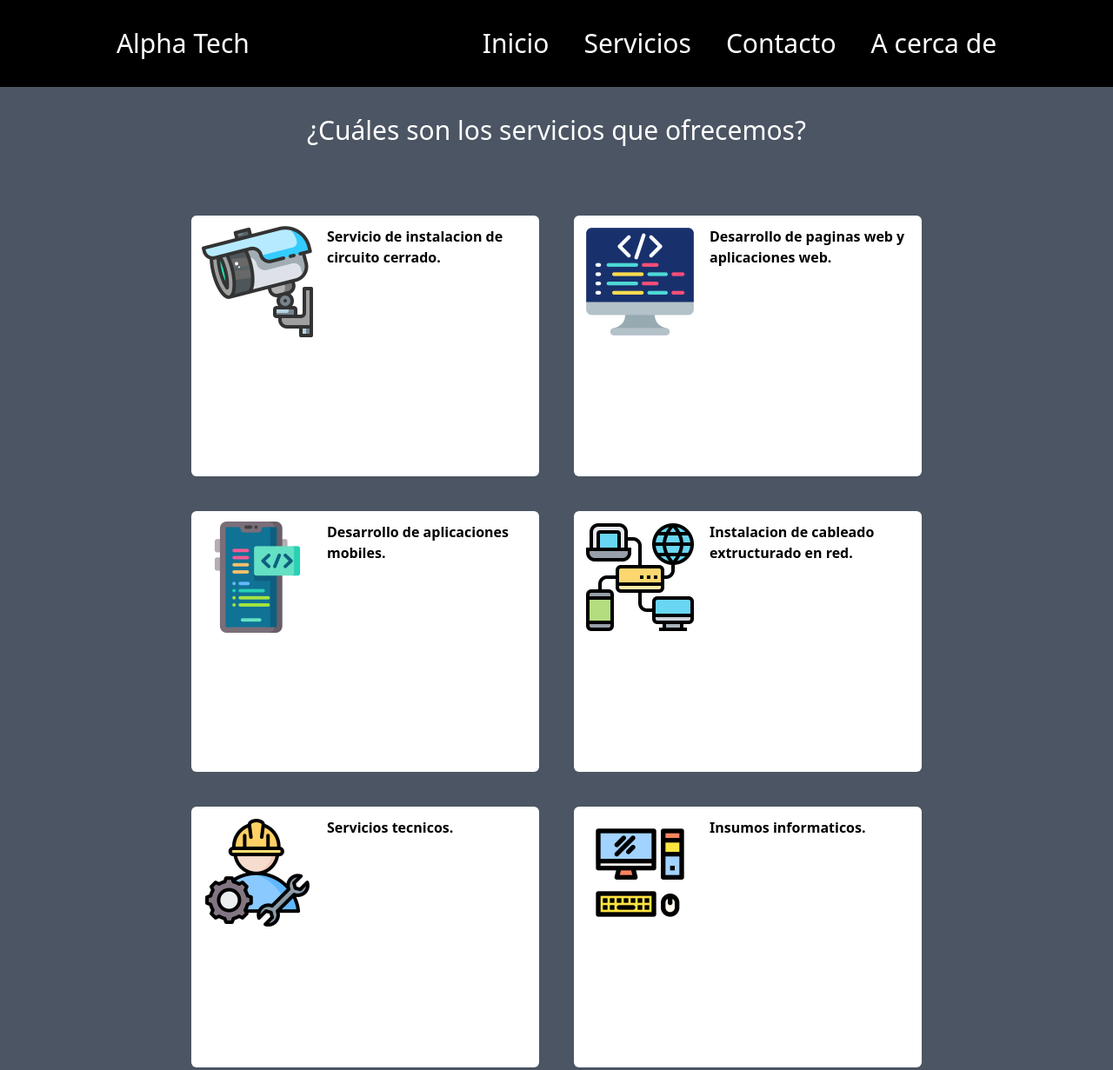
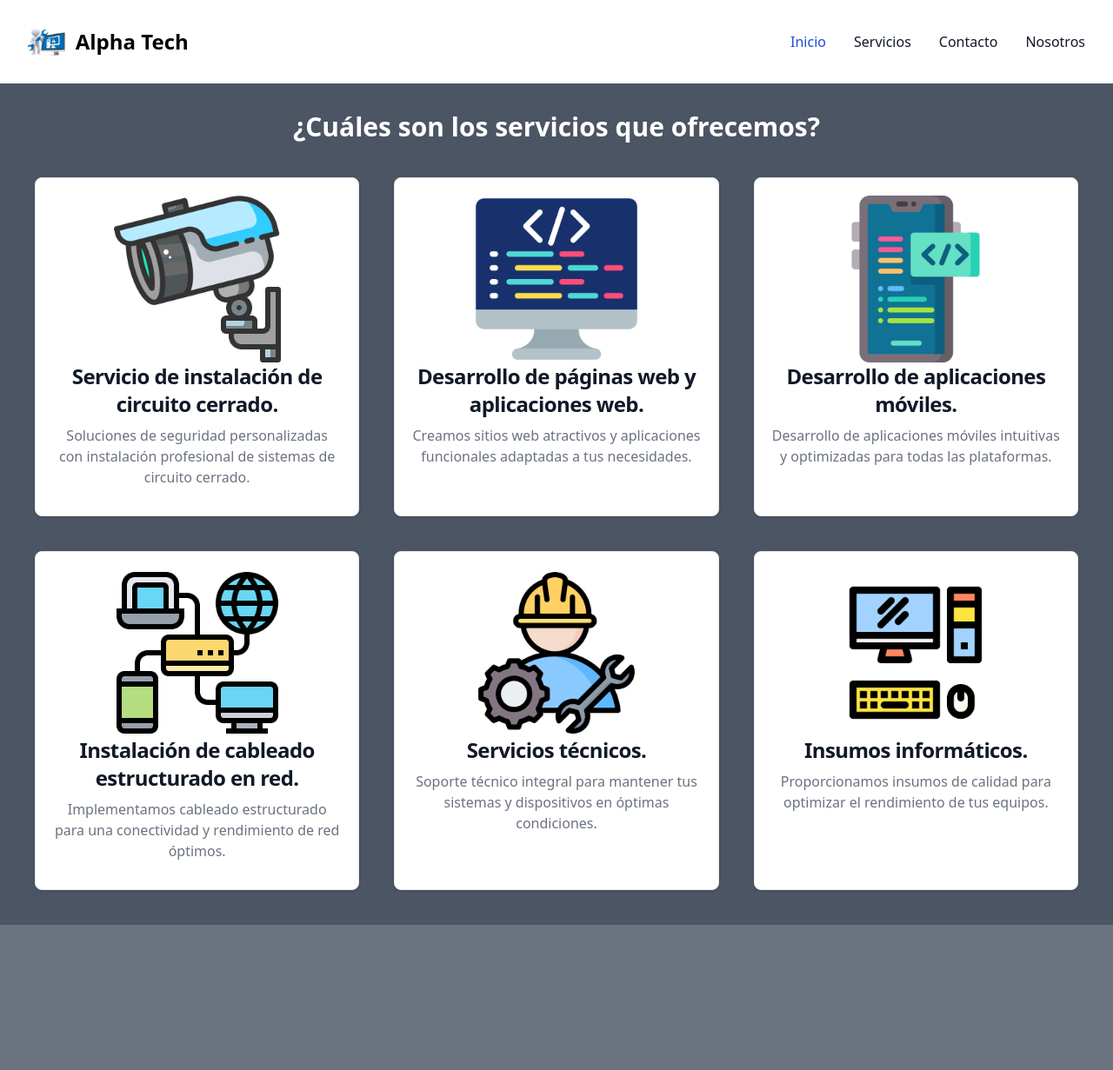
Before and after one commit to Barboza13/alpha-tech-landing-page, an Astro site: page /services in a window 1280 px wide. Shown: the top 1231 px of the page at 87% size. Built offline with nearby package versions, Linux system fonts and the light colour scheme; Astro itself is replaced by a stand-in of ours.

Commit message:
se modifico el navbar y los cards de servicios

```diff
--- a/package.json
+++ b/package.json
@@ -12,11 +12,12 @@
   "dependencies": {
     "@astrojs/check": "^0.9.3",
     "@astrojs/tailwind": "^5.1.1",
-    "astro": "^4.15.11",
+    "@fontsource/poppins": "^5.1.0",
     "tailwindcss": "^3.4.13",
     "typescript": "^5.6.2"
   },
   "devDependencies": {
+    "astro": "^4.15.11",
     "prettier": "^3.3.3",
     "prettier-plugin-astro": "^0.14.1"
   }
--- a/src/components/Navbar.astro
+++ b/src/components/Navbar.astro
@@ -1,25 +1,54 @@
----
+<nav class="bg-white border-gray-200 dark:bg-gray-900">
+    <div class="max-w-screen-xl flex flex-wrap items-center justify-between mx-auto p-8">
+      <a href="/" class="flex items-center space-x-3 rtl:space-x-reverse">
+        <img src="/images/alphatech.webp" class="h-8" alt="Alpha Tech Logo" />
+        <span class="self-center text-2xl font-semibold whitespace-nowrap dark:text-white">Alpha Tech</span>
+      </a>
 
----
+      <button id="menu-btn" data-collapse-toggle="navbar-default" type="button" class="inline-flex items-center p-2 w-10 h-10 justify-center text-sm text-gray-500 rounded-lg md:hidden hover:bg-gray-100 focus:outline-none focus:ring-2 focus:ring-gray-200 dark:text-gray-400 dark:hover:bg-gray-700 dark:focus:ring-gray-600" aria-controls="navbar-default" aria-expanded="false">
+        <span class="sr-only">Open main menu</span>
+        <svg class="w-5 h-5" aria-hidden="true" xmlns="http://www.w3.org/2000/svg" fill="none" viewBox="0 0 17 14">
+          <path stroke="currentColor" stroke-linecap="round" stroke-linejoin="round" stroke-width="2" d="M1 1h15M1 7h15M1 13h15" />
+        </svg>
+      </button>
 
-<nav
-    class="flex justify-around items-center w-full h-full bg-black text-3xl text-white"
->
-    <div>
-        <a href="/">Alpha Tech</a>
-    </div>
-    <ul class="flex justify-center items-center gap-10">
+      <div class="hidden w-full md:block md:w-auto" id="navbar-default">
+        <ul class="font-medium flex flex-col p-4 md:p-0 mt-4 border border-gray-100 rounded-lg bg-gray-50 md:flex-row md:space-x-8 rtl:space-x-reverse md:mt-0 md:border-0 md:bg-white dark:bg-gray-800 md:dark:bg-gray-900 dark:border-gray-700">
           <li>
-            <a href="/">Inicio</a>
+            <a href="/" class="block py-2 px-3 text-white bg-blue-700 rounded md:bg-transparent md:text-blue-700 md:p-0 dark:text-white " aria-current="page">Inicio</a>
           </li>
           <li>
-            <a href="/services">Servicios</a>
+            <a href="/services" class="block py-2 px-3 text-gray-900 rounded hover:bg-gray-100 md:hover:bg-transparent md:border-0 md:hover:text-blue-700 md:p-0 dark:text-white md:dark:hover:text-blue-500 dark:hover:bg-gray-700 dark:hover:text-white md:dark:hover:bg-transparent">Servicios</a>
           </li>
           <li>
-            <a href="/contact">Contacto</a>
+            <a href="/contact" class="block py-2 px-3 text-gray-900 rounded hover:bg-gray-100 md:hover:bg-transparent md:border-0 md:hover:text-blue-700 md:p-0 dark:text-white md:dark:hover:text-blue-500 dark:hover:bg-gray-700 dark:hover:text-white md:dark:hover:bg-transparent">Contacto</a>
           </li>
           <li>
-            <a href="/about">A cerca de</a>
+            <a href="/about" class="block py-2 px-3 text-gray-900 rounded hover:bg-gray-100 md:hover:bg-transparent md:border-0 md:hover:text-blue-700 md:p-0 dark:text-white md:dark:hover:text-blue-500 dark:hover:bg-gray-700 dark:hover:text-white md:dark:hover:bg-transparent">Nosotros</a>
           </li>
         </ul>
+      </div>
+    </div>
   </nav>
+
+<script>
+    const menuBtn = document.getElementById('menu-btn');
+    const navbar = document.getElementById('navbar-default');
+
+    if (menuBtn && navbar) {
+      menuBtn.addEventListener('click', () => {
+        navbar.classList.toggle('hidden');
+      });
+    }
+
+    const currentPage = window.location.pathname;
+    const links = document.querySelectorAll('nav ul li a');
+
+    links.forEach(link => {
+        if (link.getAttribute('href') === currentPage) {
+            link.classList.add('md:dark:text-blue-500');
+        } else {
+            link.classList.remove('text-white', 'bg-blue-700', 'rounded');
+        }
+    });
+</script>
--- a/src/components/ServicesCard.astro
+++ b/src/components/ServicesCard.astro
@@ -1,13 +1,19 @@
 ---
 interface Props {
     img: ImageMetadata
+    titulo: string
     description: string
 }
 
-const { img, description } = Astro.props
+const { img, titulo, description } = Astro.props
 ---
 
-<div class="flex gap-4 w-[400px] h-[300px] bg-white rounded-md p-3">
-    <img class="w-[128px] h-[128px]" src={img.src} />
-    <p class="font-bold">{description}</p>
+<div class="max-w-sm p-5 bg-white border border-gray-200 rounded-lg shadow dark:bg-gray-800 dark:border-gray-700 text-center">
+    <div class="grid place-items-center">
+        <img class="text-center object-cover w-full rounded-t-lg md:h-auto md:w-48 md:rounded-none md:rounded-s-lg" src={img.src} alt="">
+    </div>
+    <p>
+        <h5 class="mb-2 text-2xl font-semibold tracking-tight text-gray-900 dark:text-white">{titulo}</h5>
+    </p>
+    <p class="mb-3 font-normal text-gray-500 dark:text-gray-400">{description}</p>
 </div>
--- a/src/layouts/MainLayout.astro
+++ b/src/layouts/MainLayout.astro
@@ -3,7 +3,7 @@ import Navbar from '@components/Navbar.astro'
 import Footer from '@components/Footer.astro'
 ---
 
-<header class="w-full h-[100px]">
+<header>
     <Navbar />
 </header>
 <main class="bg-gray-600">
--- a/src/pages/services.astro
+++ b/src/pages/services.astro
@@ -20,35 +20,39 @@ import servicesComputerSuppliesImage from '@images/services-computer-supplies.pn
     <body>
         <MainLayout>
             <section class="flex flex-col">
-                <h1 class="text-3xl text-white text-center mt-8">
+                <h1 class="font-bold text-3xl text-white text-center mt-8">
                     ¿Cuáles son los servicios que ofrecemos?
                 </h1>
-                <div
-                    class="flex flex-wrap justify-center items-center gap-10 p-20"
-                >
+                <div class="grid grid-cols-1 md:grid-cols-3 gap-10 p-10">
                     <ServicesCard
                         img={cameraImage}
-                        description="Servicio de instalacion de circuito cerrado."
+                        titulo="Servicio de instalación de circuito cerrado."
+                        description="Soluciones de seguridad personalizadas con instalación profesional de sistemas de circuito cerrado."
                     />
                     <ServicesCard
                         img={webDevelopmentImage}
-                        description="Desarrollo de paginas web y aplicaciones web."
+                        titulo="Desarrollo de páginas web y aplicaciones web."
+                        description="Creamos sitios web atractivos y aplicaciones funcionales adaptadas a tus necesidades."
                     />
                     <ServicesCard
                         img={mobileDevelopmentImage}
-                        description="Desarrollo de aplicaciones mobiles."
+                        titulo="Desarrollo de aplicaciones móviles."
+                        description="Desarrollo de aplicaciones móviles intuitivas y optimizadas para todas las plataformas."
                     />
                     <ServicesCard
                         img={networkImage}
-                        description="Instalacion de cableado extructurado en red."
+                        titulo="Instalación de cableado estructurado en red."
+                        description="Implementamos cableado estructurado para una conectividad y rendimiento de red óptimos."
                     />
                     <ServicesCard
                         img={technicalServicesImage}
-                        description="Servicios tecnicos."
+                        titulo="Servicios técnicos."
+                        description="Soporte técnico integral para mantener tus sistemas y dispositivos en óptimas condiciones."
                     />
                     <ServicesCard
                         img={servicesComputerSuppliesImage}
-                        description="Insumos informaticos."
+                        titulo="Insumos informáticos."
+                        description="Proporcionamos insumos de calidad para optimizar el rendimiento de tus equipos."
                     />
                 </div>
                 <div
```
Also changed, not shown: public/images/alphatech.webp (added), 1 other file. Lines whose indentation alone changed are shown as unchanged.
